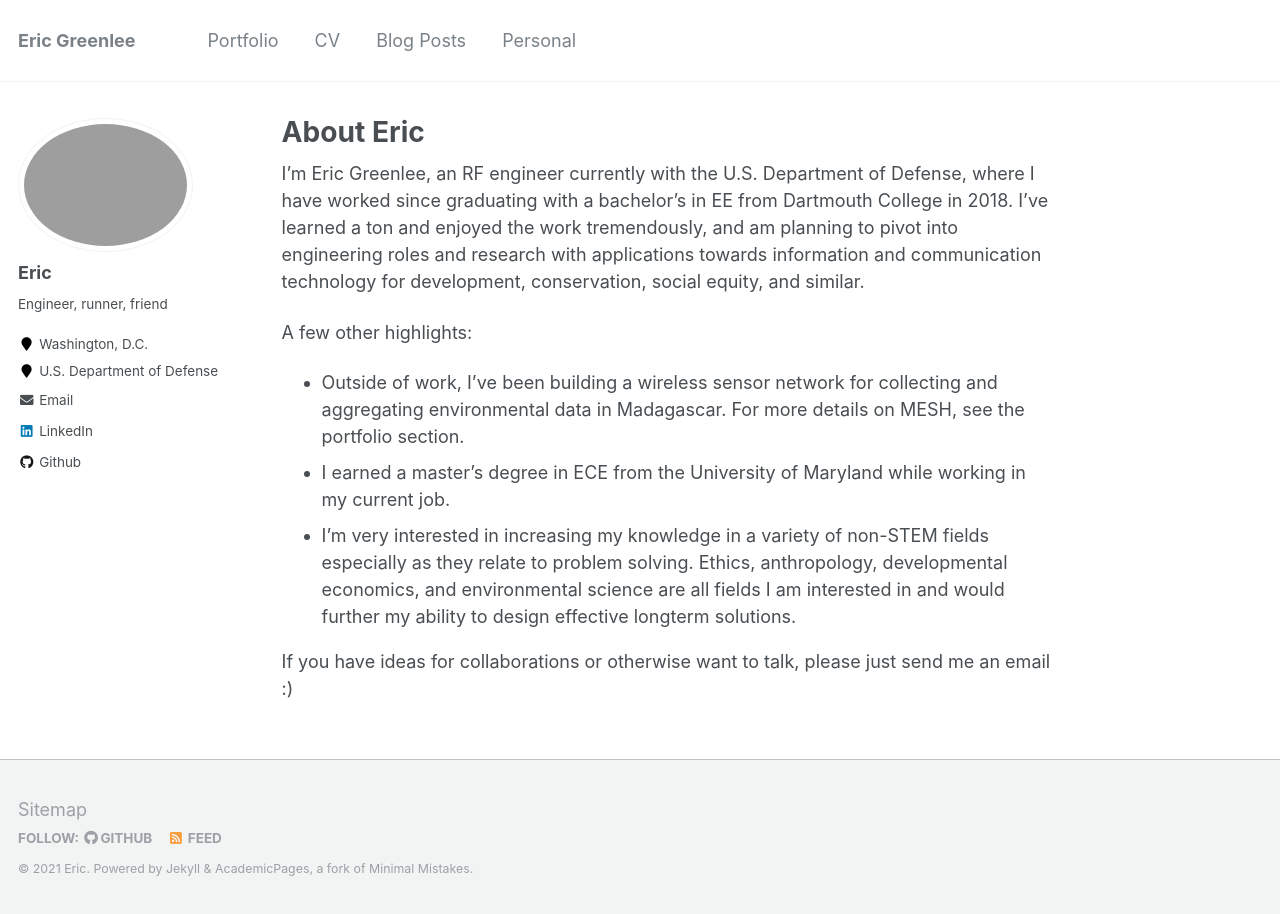
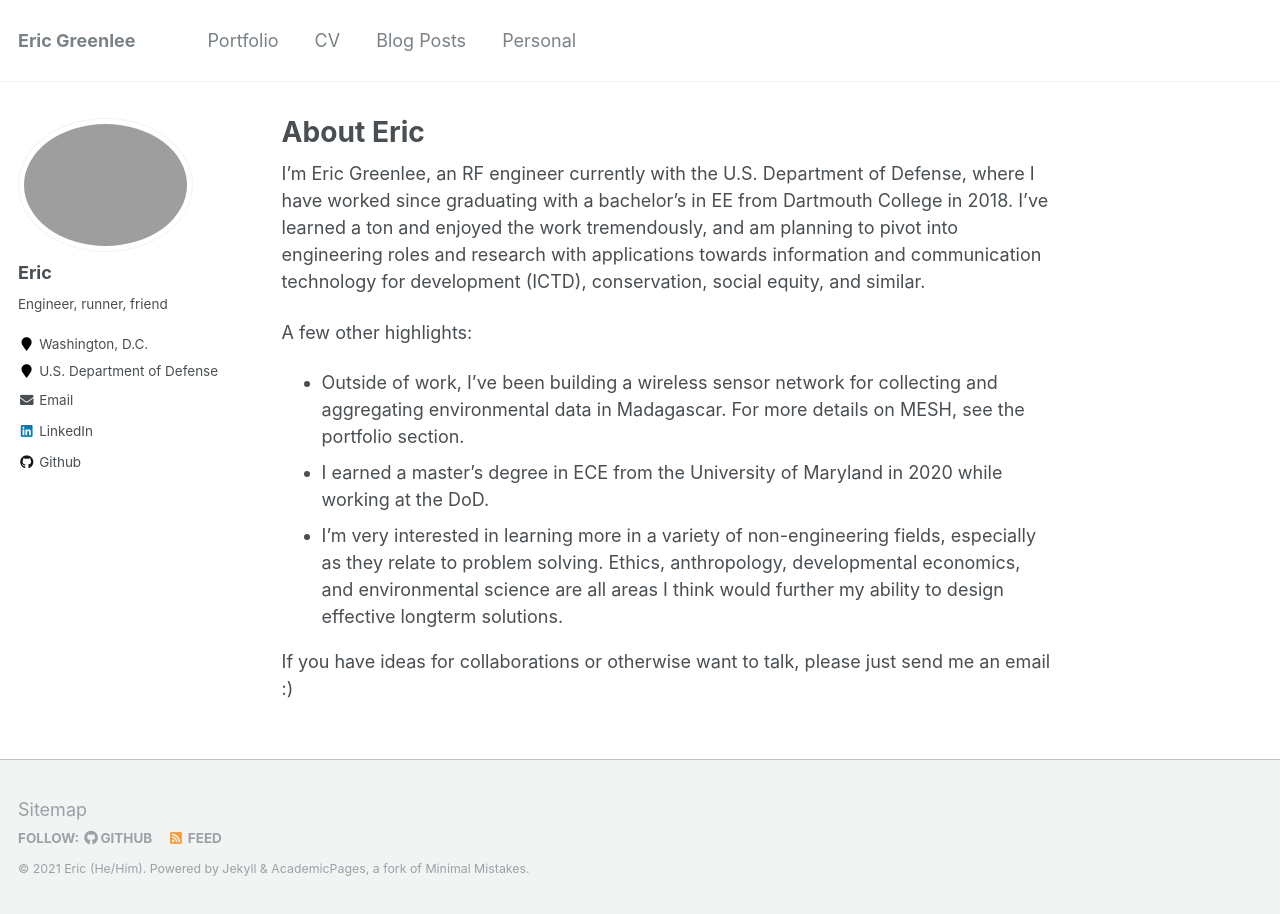
Before and after one commit to EricGreenlee/EricGreenlee.github.io, a Jekyll site: the page built from _pages/about.md, in a window 1280 px wide. Built offline with Jekyll 4.4.1, drawn with Linux system fonts in a browser that asks for light colours.

```diff
--- a/_config.yml
+++ b/_config.yml
@@ -9,8 +9,8 @@
 locale                   : "en-US"
 title                    : "Eric Greenlee "
 title_separator          : "-"
-name                     : &name "Eric"
-description              : &description "Engineer, Runner, Friend"
+name                     : &name "Eric (He/Him)"
+description              : &description "Electrical/RF Engineering Extraordinaire"
 url                      : https://EricGreenlee.github.io
 baseurl                  : "" # the subpath of your site, e.g. "/blog"
 repository               : "academicpages/academicpages.github.io"
--- a/_pages/about.md
+++ b/_pages/about.md
@@ -8,11 +8,11 @@ redirect_from:
   - /about.html
 ---
 
-I'm Eric Greenlee, an RF engineer currently with the U.S. Department of Defense, where I have worked since graduating with a bachelor's in EE from Dartmouth College in 2018. I've learned a ton and enjoyed the work tremendously, and am planning to pivot into engineering roles and research with applications towards information and communication technology for development, conservation, social equity, and similar.
+I'm Eric Greenlee, an RF engineer currently with the U.S. Department of Defense, where I have worked since graduating with a bachelor's in EE from Dartmouth College in 2018. I've learned a ton and enjoyed the work tremendously, and am planning to pivot into engineering roles and research with applications towards information and communication technology for development (ICTD), conservation, social equity, and similar.
 
 A few other highlights:
  * Outside of work, I've been building a wireless sensor network for collecting and aggregating environmental data in Madagascar. For more details on MESH, see the portfolio section.
- * I earned a master's degree in ECE from the University of Maryland while working in my current job.
- * I'm very interested in increasing my knowledge in a variety of non-STEM fields especially as they relate to problem solving. Ethics, anthropology, developmental economics, and environmental science are all fields I am interested in and would further my ability to design effective longterm solutions.
+ * I earned a master's degree in ECE from the University of Maryland in 2020 while working at the DoD.
+ * I'm very interested in learning more in a variety of non-engineering fields, especially as they relate to problem solving. Ethics, anthropology, developmental economics, and environmental science are all areas I think would further my ability to design effective longterm solutions.
 
 If you have ideas for collaborations or otherwise want to talk, please just send me an email :)
```
Also changed, not shown: TODO.md (+1 -3 lines), _pages/personal.md (added, +34 -0 lines), 1 other file.
